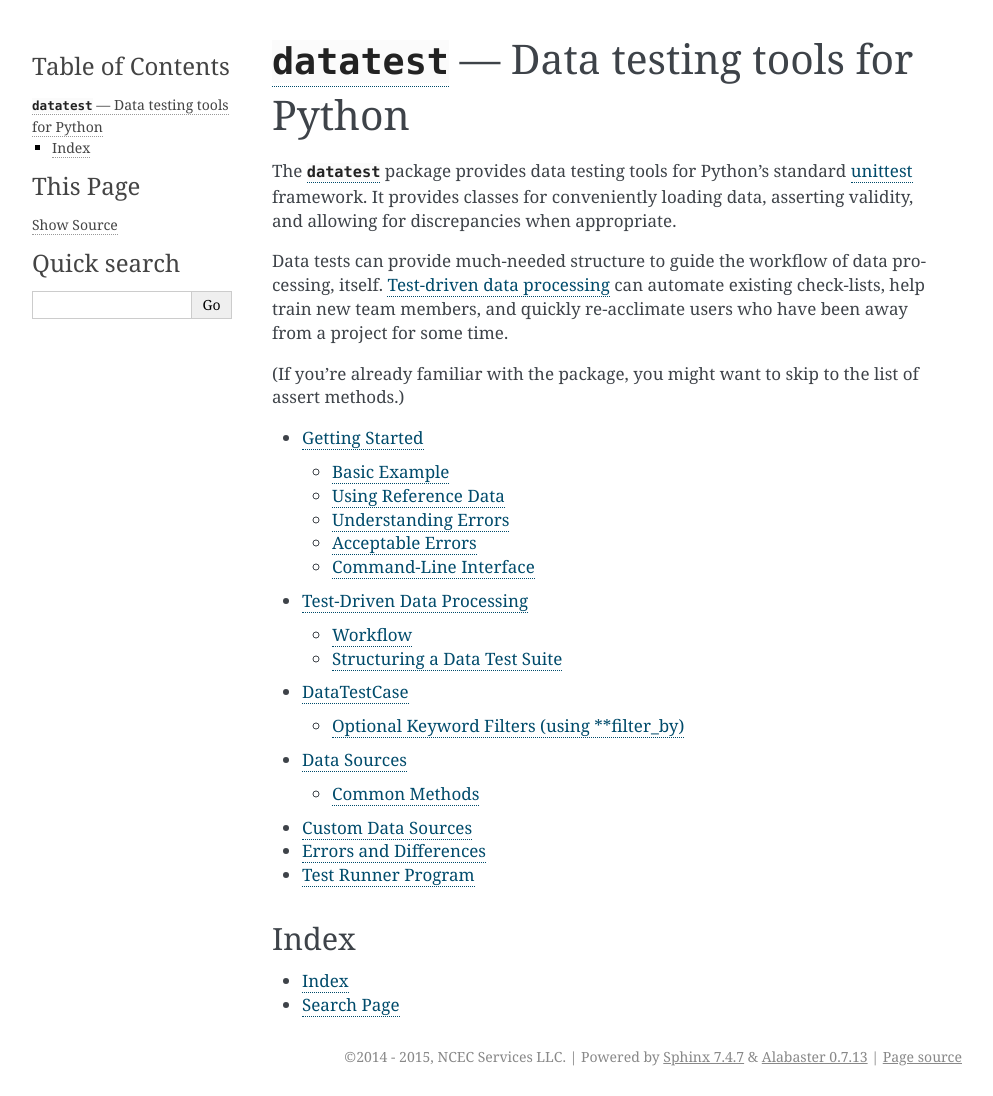
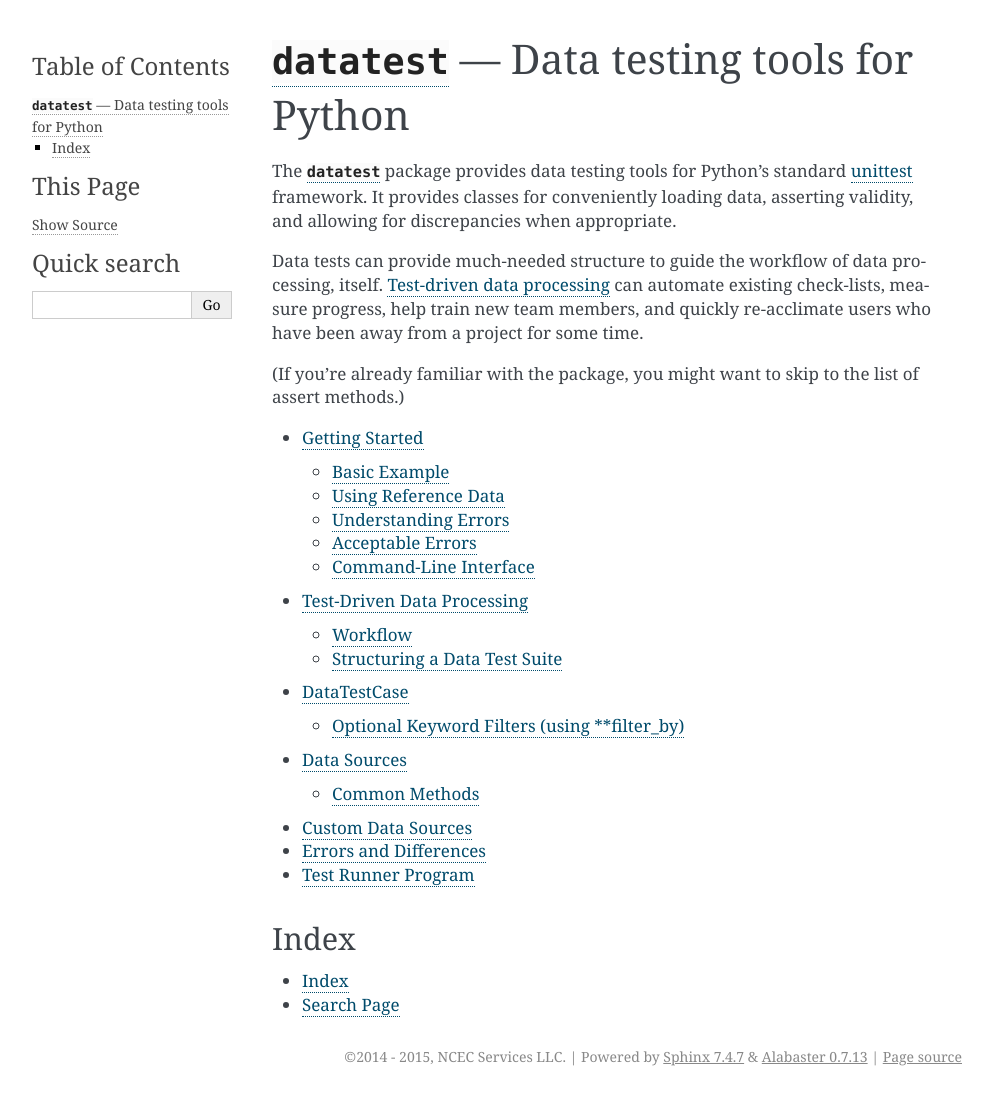
Before and after one commit to shawnbrown/datatest, a Sphinx documentation site: the page built from docs/index.rst, in a window 1280 px wide. Shown: the whole page, without its empty margins (148-1141 px from the left). Built offline with Sphinx 7.4.7, drawn with Linux system fonts in a browser that asks for light colours.

Commit message:
Clean-up internal reference in docs and tweak intro text.

```diff
--- a/docs/data_processing.rst
+++ b/docs/data_processing.rst
@@ -6,7 +6,7 @@
     :keywords: test-driven data processing
 
 
-.. _test-driven-data_processing:
+.. _test-driven-data-processing:
 
 ***************************
 Test-Driven Data Processing
--- a/docs/index.rst
+++ b/docs/index.rst
@@ -19,10 +19,10 @@ framework.  It provides classes for conveniently loading data, asserting
 validity, and allowing for discrepancies when appropriate.
 
 Data tests can provide much-needed structure to guide the workflow of
-data processing, itself. :ref:`Test-driven data processing <test-driven-data_processing>`
-can automate existing check-lists, help train new team members, and
-quickly re-acclimate users who have been away from a project for some
-time.
+data processing, itself. :ref:`Test-driven data processing
+<test-driven-data-processing>` can automate existing check-lists,
+measure progress, help train new team members, and quickly re-acclimate
+users who have been away from a project for some time.
 
 (If you're already familiar with the package, you might want to
 skip to the :ref:`list of assert methods <assert-methods>`.)
```
